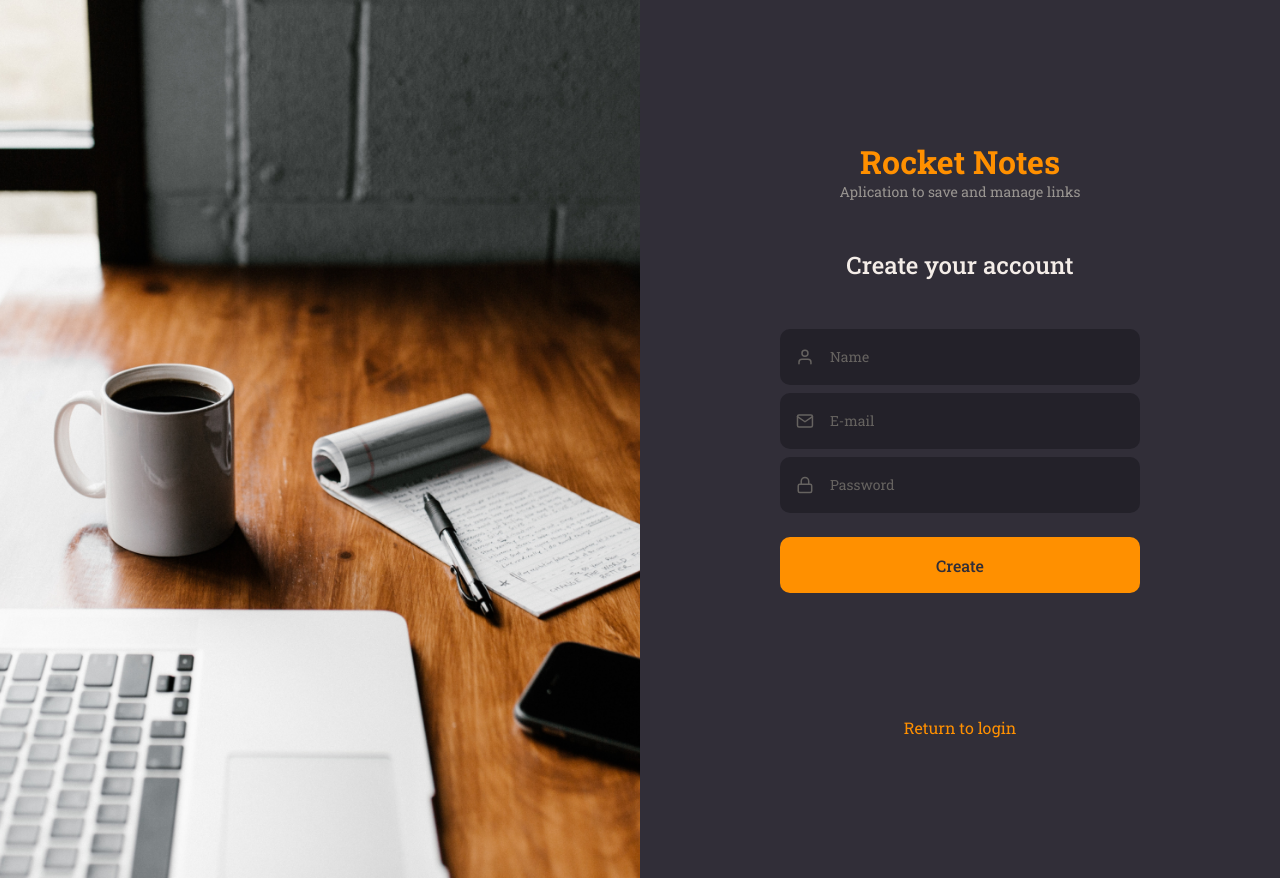
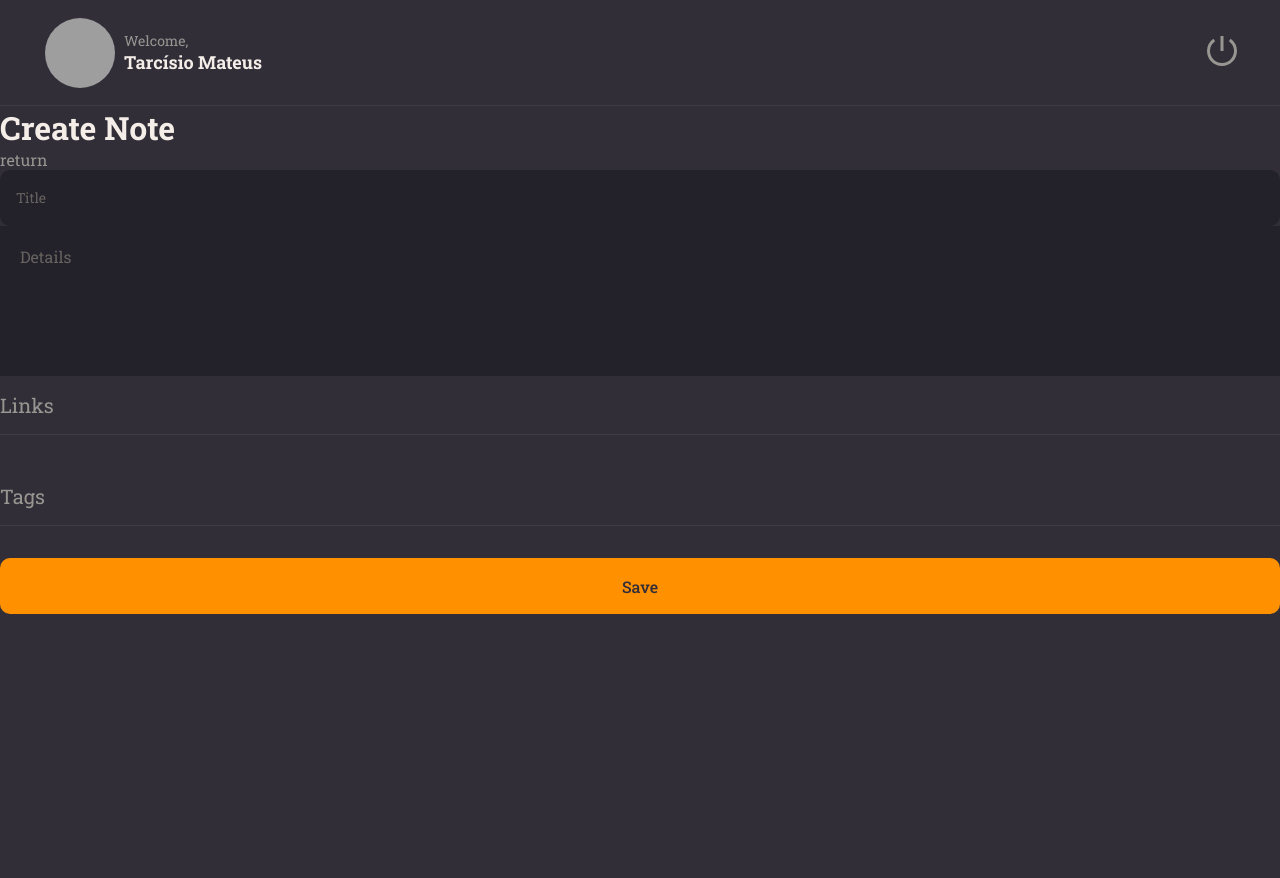
Before and after one commit to tarcisioMateus/rocketnotes, a React (Vite) app: page / in a window 1280 px wide. After the commit the page ends 800 px from the top, so only its background shows below. Built offline with nearby package versions, Linux system fonts and the light colour scheme; grey boxes are pictures that could not be loaded.

Commit message:
created pages/New

```diff
--- a/src/components/TextArea/index.jsx
+++ b/src/components/TextArea/index.jsx
@@ -1,6 +1,6 @@
 import { Container } from './styles'
 
-export function TextArea({ title, label, ...rest}) {
+export function TextArea({label, ...rest}) {
   return (
     <Container>
       <label htmlFor={label} className='sr-only'>{label}</label>
--- a/src/components/TextArea/styles.js
+++ b/src/components/TextArea/styles.js
@@ -14,6 +14,10 @@ export const Container = styled.div`
     resize: none;
 
     padding: 2rem;
-    color: ${ ({theme}) => theme.COLORS.GRAY_300};
+    color: ${ ({theme}) => theme.COLORS.WHITE};
+
+    &::placeholder {
+      color: ${ ({theme}) => theme.COLORS.GRAY_300};
+    }
   }
 `
--- a/src/main.jsx
+++ b/src/main.jsx
@@ -5,13 +5,13 @@ import { ThemeProvider } from 'styled-components'
 import theme from './styles/theme'
 import GlobalStyles from './styles/global'
 
-import { SignUp } from './pages/SignUp'
+import { New } from './pages/New'
 
 ReactDOM.createRoot(document.getElementById('root')).render(
   <React.StrictMode>
     <ThemeProvider theme={theme}>
       <GlobalStyles/>
-      <SignUp/>
+      <New/>
     </ThemeProvider>
   </React.StrictMode>
 )
--- /dev/null
+++ b/src/pages/New/index.jsx
@@ -0,0 +1,29 @@
+import { Header } from '../../components/Header'
+import { TextButton } from '../../components/TextButton'
+import { Input } from '../../components/Input'
+import { TextArea } from '../../components/TextArea'
+import { Section } from '../../components/Section'
+import { Button } from '../../components/Button'
+
+import { Container, Form } from './styles'
+
+export function New() {
+  return (
+    <Container>
+      <Header/>
+      <main>
+        <header>
+          <h1>Create Note</h1>
+          <TextButton title='return'/>
+        </header>
+        <Form>
+          <Input placeholder='Title' label='Title'/>
+          <TextArea placeholder='Details' label='Details'/>
+          <Section title='Links'></Section>
+          <Section title='Tags'></Section>
+          <Button title='Save'/>
+        </Form>
+      </main>
+    </Container>
+  )
+}
--- /dev/null
+++ b/src/pages/New/styles.js
@@ -0,0 +1,9 @@
+import styled from 'styled-components'
+
+export const Container = styled.div`
+
+`
+
+export const Form = styled.form`
+
+`
```
